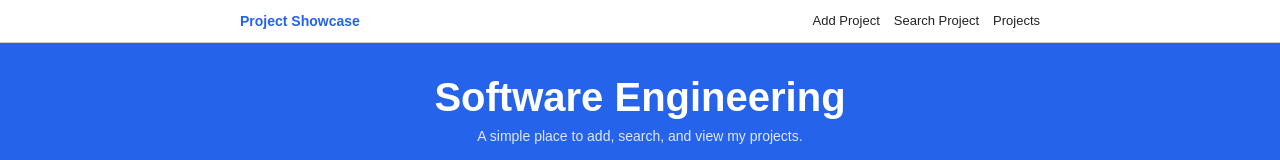
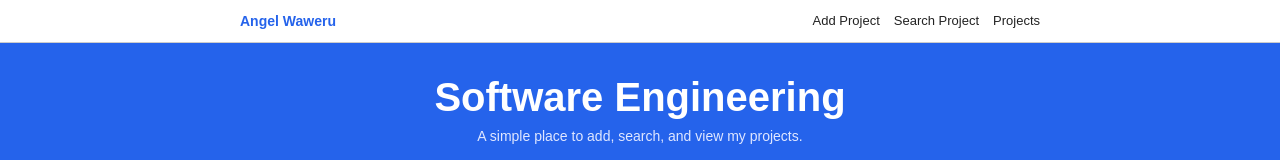
Before and after one commit to angelwaweru05-code/Single-Page-Application, a React (Vite) app: page / in a window 1280 px wide. Shown: the top 160 px of the page. Built offline with nearby package versions, Linux system fonts and the light colour scheme.

Commit message:
Restore footer and technologies field

```diff
--- a/src/components/Navigation.jsx
+++ b/src/components/Navigation.jsx
@@ -2,7 +2,7 @@ export default function Navigation() {
   return (
     <nav className="site-nav" aria-label="Main navigation">
       <div className="container nav-inner">
-        <span className="nav-brand">Project Showcase</span>
+        <span className="nav-brand">Angel Waweru</span>
         <div className="nav-links">
           <a href="#add-project">Add Project</a>
           <a href="#search-project">Search Project</a>
```
